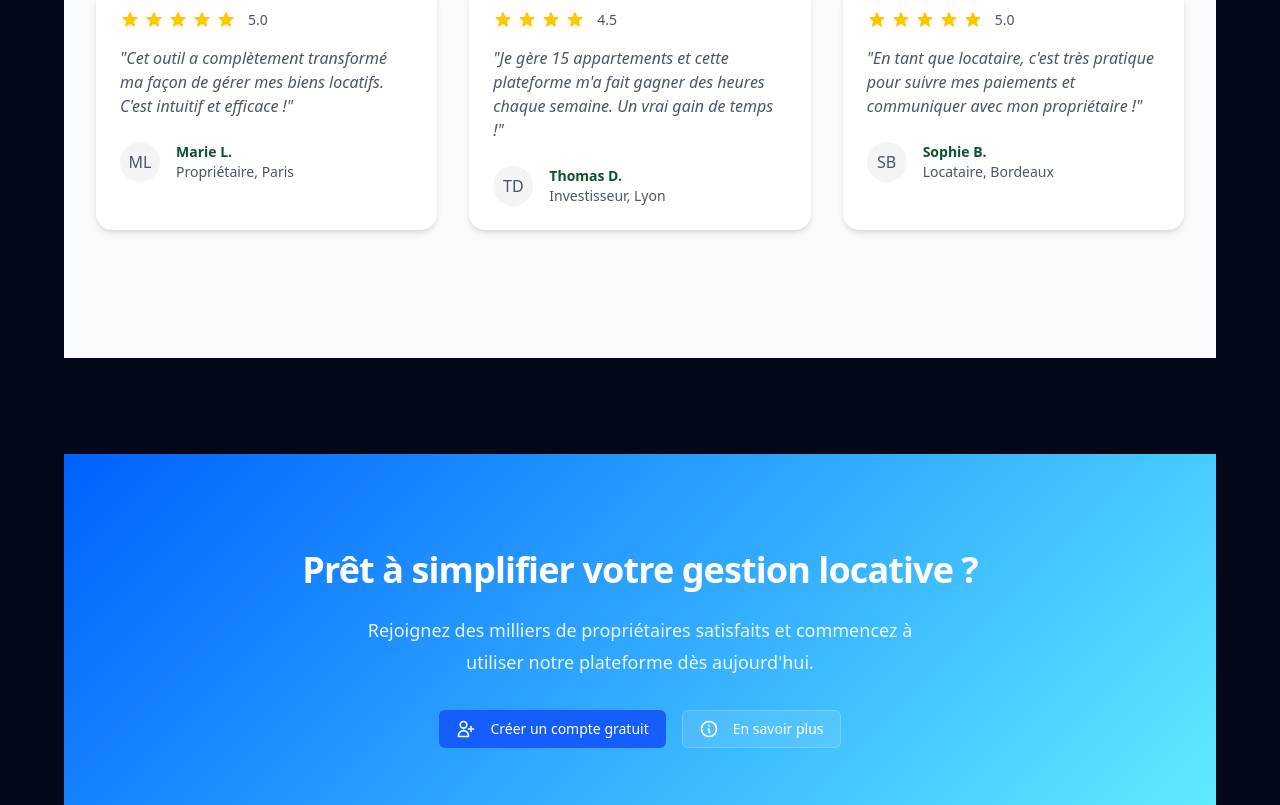
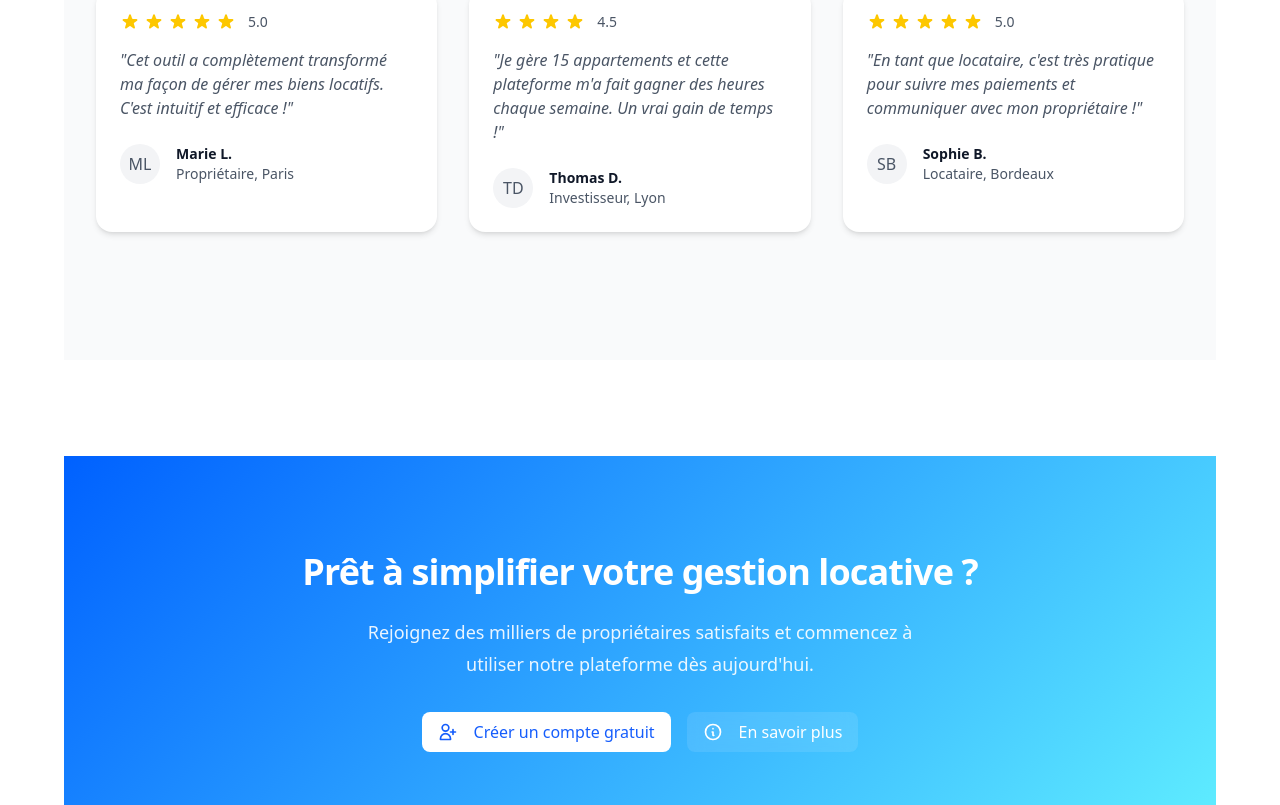
Before and after one commit to 0xKisukee/gestion-locative, a Next.js app in the folder nextfront/: page / in a window 1280 px wide. Shown: the part 1275-2080 px from the top of the page. Built offline with nearby package versions, Linux system fonts and the light colour scheme; sample sign-in values are in the browser's storage.

Commit message:
better css (white background)

```diff
--- a/nextfront/src/app/globals.css
+++ b/nextfront/src/app/globals.css
@@ -16,14 +16,14 @@
   --container-max-2xl: 1400px;
 
   /* Colors */
-  --background: 210 40% 98%;
+  --background: 0 0% 100%;
   --foreground: 222.2 84% 4.9%;
   --card: 0 0% 100%;
   --card-foreground: 222.2 84% 4.9%;
   --popover: 0 0% 100%;
   --popover-foreground: 222.2 84% 4.9%;
-  --primary: 221.2 83.2% 53.3%;
-  --primary-foreground: 210 40% 98%;
+  --primary: 217.2 91.2% 59.8%;
+  --primary-foreground: 0 0% 100%;
   --secondary: 210 40% 96.1%;
   --secondary-foreground: 222.2 47.4% 11.2%;
   --muted: 210 40% 96.1%;
@@ -38,6 +38,10 @@
 
   /* Max widths */
   --max-w-2xl: 42rem;
+
+  /* Gradients */
+  --gradient-blue-start: 217.2 91.2% 59.8%;
+  --gradient-blue-end: 186 100% 69.8%;
 
   /* Custom Colors */
   --primary-gradient-from: 221.2 83.2% 53.3%;
@@ -55,10 +59,10 @@
 }
 
 @theme dark {
-  --background: 222.2 84% 4.9%;
-  --foreground: 210 40% 98%;
-  --card: 222.2 84% 4.9%;
-  --card-foreground: 210 40% 98%;
+  --background: 0 0% 100%;
+  --foreground: 222.2 84% 4.9%;
+  --card: 0 0% 100%;
+  --card-foreground: 222.2 84% 4.9%;
   --popover: 222.2 84% 4.9%;
   --popover-foreground: 210 40% 98%;
   --primary: 217.2 91.2% 59.8%;
@@ -78,11 +82,10 @@
 
 @layer base {
   * {
-    border-color: hsl(var(--border));
+    @apply border-gray-200;
   }
   body {
-    background-color: hsl(var(--background));
-    color: hsl(var(--foreground));
+    @apply bg-white text-gray-900;
   }
 }
 
@@ -106,24 +109,18 @@
 
   /* Primary button */
   .btn-primary {
-    @apply inline-flex items-center justify-center gap-1.5
-           rounded-md border border-transparent px-4 py-2
-           text-sm font-medium text-white
-           bg-blue-600 hover:bg-blue-700 active:bg-blue-800
-           transition-colors duration-200
-           focus-visible:outline focus-visible:outline-2
-           focus-visible:outline-offset-2 focus-visible:outline-blue-600;
+    @apply bg-white text-blue-600 hover:bg-gray-100
+           px-4 py-2 rounded-lg font-medium
+           inline-flex items-center gap-2
+           transition-colors duration-200;
   }
 
   /* Secondary button */
   .btn-secondary {
-    @apply inline-flex items-center justify-center gap-1.5
-           rounded-md border border-white/20 px-4 py-2
-           text-sm font-medium text-white
-           bg-white/10 hover:bg-white/20 active:bg-white/30
-           backdrop-blur-sm transition-colors duration-200
-           focus-visible:outline focus-visible:outline-2
-           focus-visible:outline-offset-2 focus-visible:outline-white;
+    @apply bg-white/10 text-white hover:bg-white/20
+           px-4 py-2 rounded-lg font-medium
+           inline-flex items-center gap-2
+           backdrop-blur-sm transition-colors duration-200;
   }
 
   /* Success button */
@@ -231,7 +228,11 @@
   }
 
   .feature-icon {
-    @apply mb-6 rounded-full p-3;
+    @apply w-24 h-24 rounded-full flex items-center justify-center mb-6;
+  }
+
+  .feature-icon svg {
+    @apply h-12 w-12;
   }
 
   .feature-icon-house {
@@ -279,7 +280,7 @@
   }
 
   .testimonial-name {
-    @apply font-semibold text-green-900;
+    @apply font-semibold text-gray-900;
   }
 
   .testimonial-role {
```
